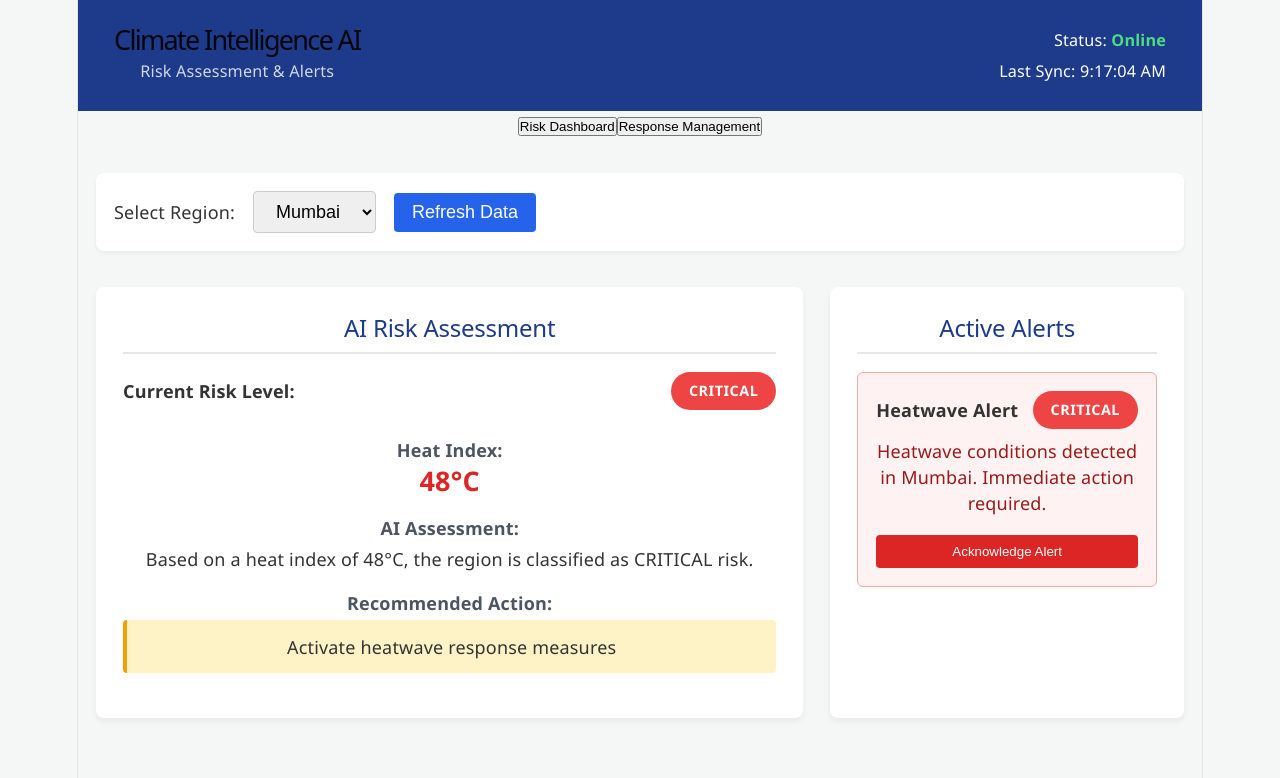
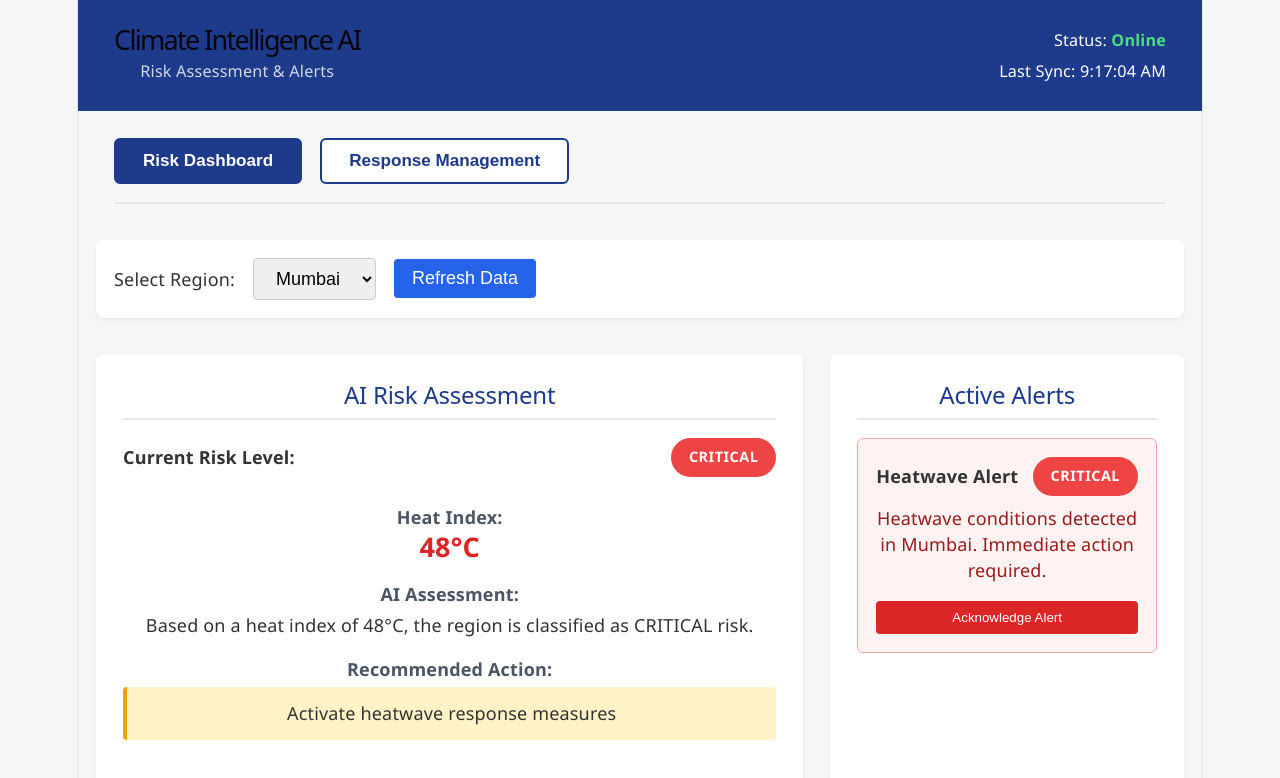
Before and after one commit to AnsariZarin-F275/climate-intelligence-ai, a React (Vite) app: page / in a window 1280 px wide. Shown: the top 778 px of the page. Built offline with nearby package versions, Linux system fonts and the light colour scheme.

Commit message:
Fixed Navigation Bar

```diff
--- a/src/App.css
+++ b/src/App.css
@@ -58,3 +58,35 @@ body { font-family: 'Segoe UI', Tahoma, Geneva, Verdana, sans-serif; background-
 /* Loading & Error States */
 .loading-text { text-align: center; color: #2563eb; font-weight: 600; padding: 2rem; }
 .error-text { text-align: center; color: #dc2626; background: #fee2e2; padding: 1rem; border-radius: 6px; }
+
+/* Page Navigation */
+.page-navigation {
+  display: flex;
+  justify-content: flex-start; /* Changed from center to left */
+  gap: 1rem;
+  margin: 1.5rem 2rem; /* Added side margin to match header */
+  padding-bottom: 1rem;
+  border-bottom: 2px solid #e5e7eb; /* Optional: adds a separator line */
+}
+
+.page-navigation button {
+  background: white;
+  color: #1e3a8a;
+  border: 2px solid #1e3a8a;
+  padding: 0.6rem 1.5rem;
+  border-radius: 6px;
+  font-size: 0.95rem;
+  font-weight: 600;
+  cursor: pointer;
+  transition: all 0.2s;
+}
+
+.page-navigation button:hover {
+  background: #1e3a8a;
+  color: white;
+}
+
+.page-navigation button.active {
+  background: #1e3a8a;
+  color: white;
+}
```
